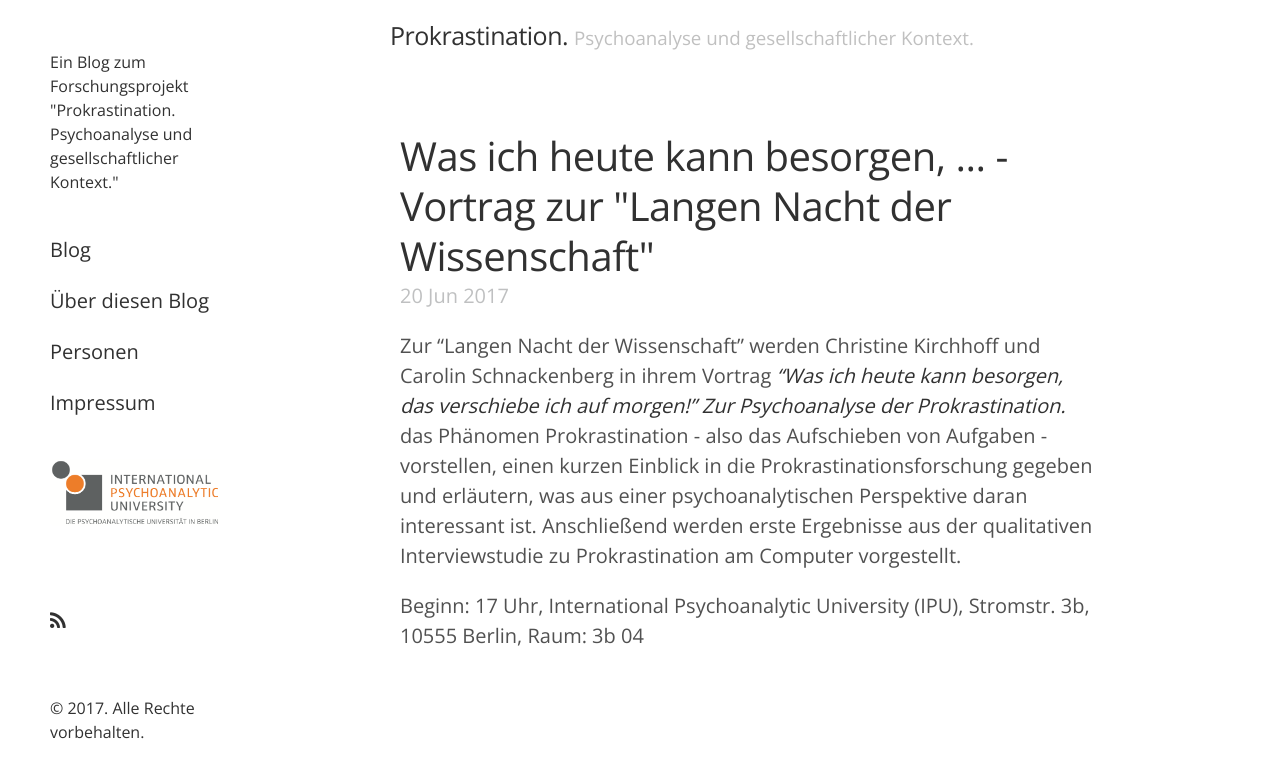
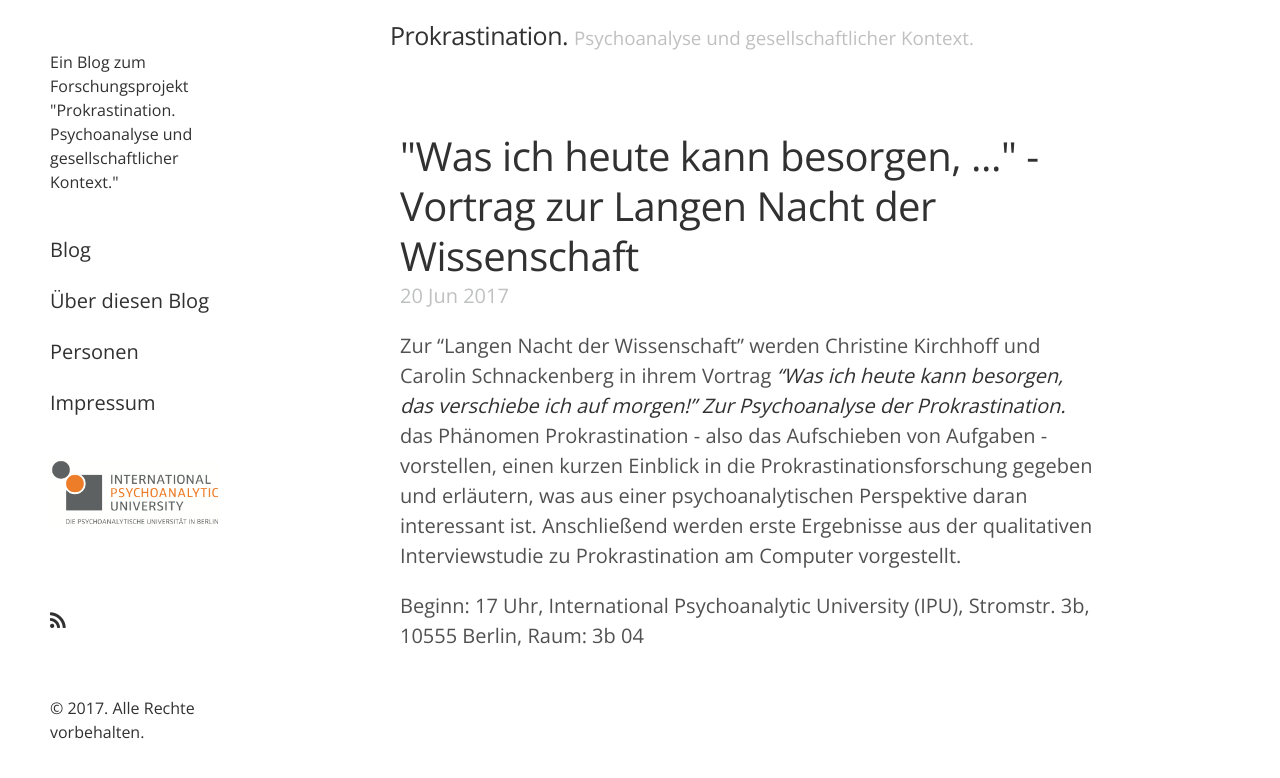
Before and after one commit to aufschieben/aufschieben.github.io, a Jekyll site: the page built from _posts/2017-06-20-Lange-Nacht.markdown, in a window 1280 px wide. Shown: the top 778 px of the page. Built offline with Jekyll 4.4.1, drawn with Linux system fonts in a browser that asks for light colours.

```diff
--- a/_posts/2017-06-20-Lange-Nacht.markdown
+++ b/_posts/2017-06-20-Lange-Nacht.markdown
@@ -1,6 +1,6 @@
 ---
 published: true
-title: Was ich heute kann besorgen, ... - Vortrag zur "Langen Nacht der Wissenschaft"
+title: '"Was ich heute kann besorgen, ..." - Vortrag zur Langen Nacht der Wissenschaft'
 layout: post
 excerpt_separator: <!--more-->
 ---
```
